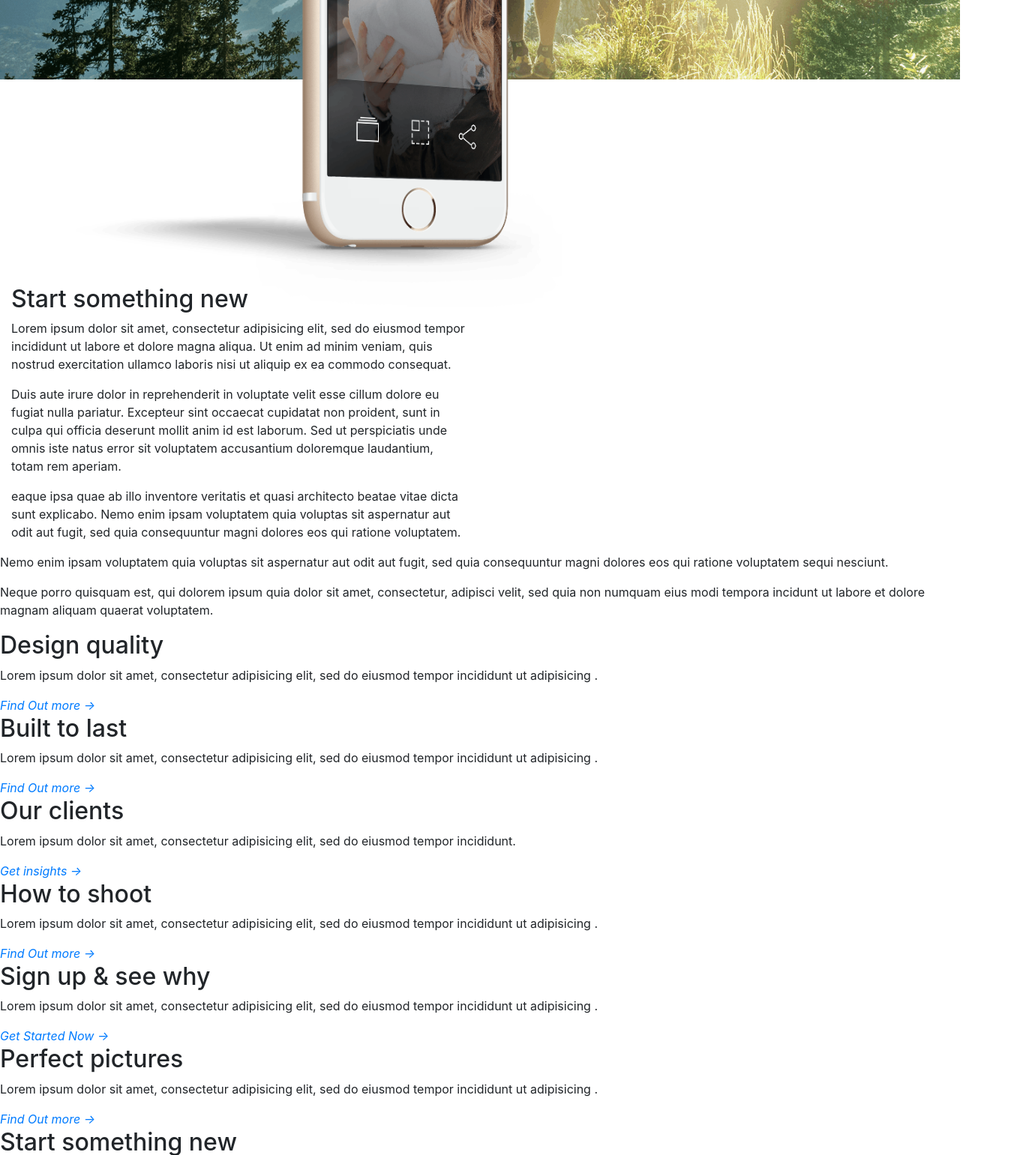
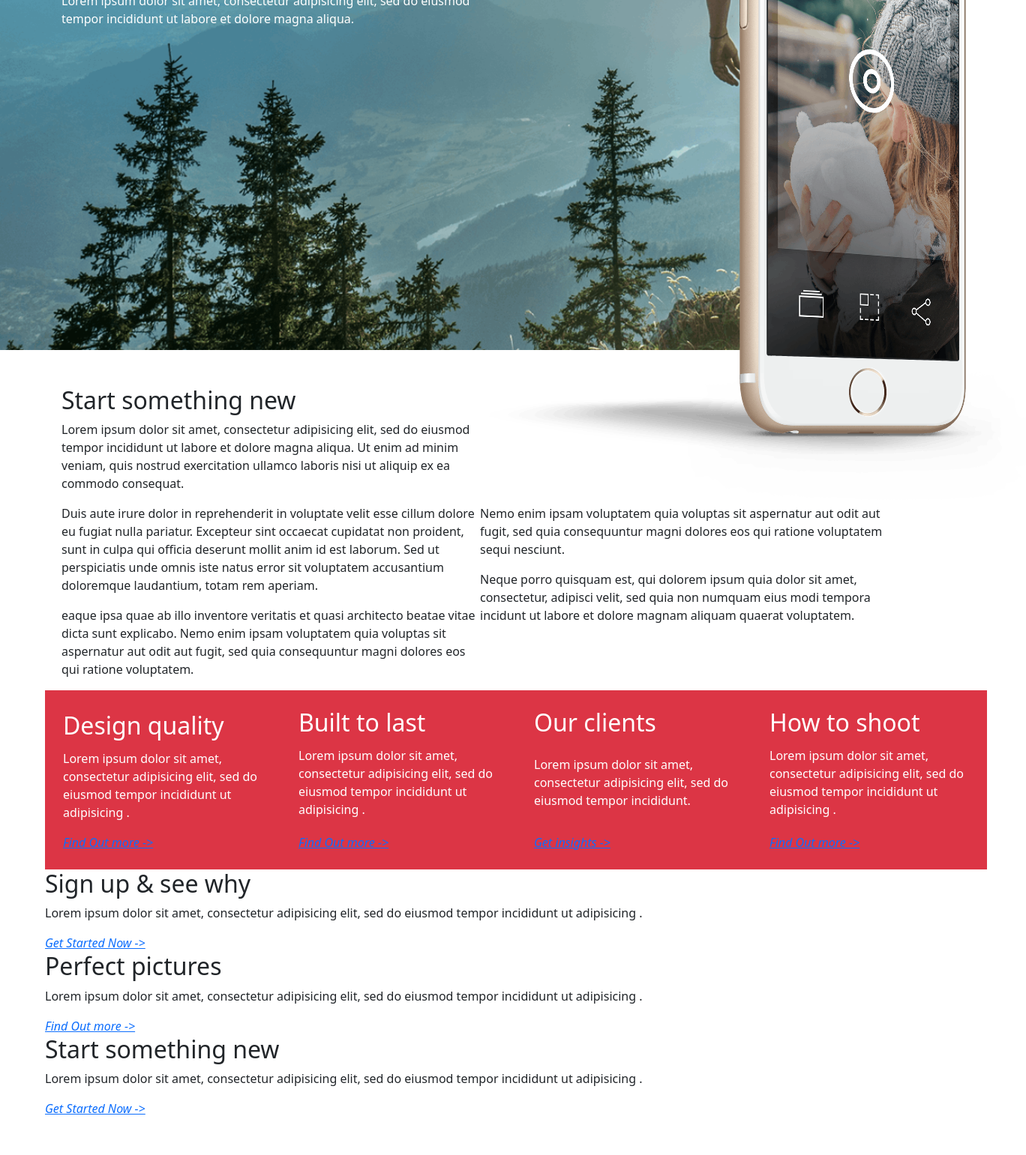
Before and after one commit to yoannperez/Blaz-Integration, a plain HTML site: page index.html in a window 1280 px wide. Shown: the part 570-2111 px from the top of the page at 75% size, 1368 px wide, since content can reach past the window. After the commit the page ends 2061 px from the top, so only its background shows below. Drawn offline with nearby package versions, Linux system fonts and the light colour scheme.

Commit message:
1st second Section done

```diff
--- a/CSS/style.css
+++ b/CSS/style.css
@@ -1,54 +1,43 @@
-@font-face {
-    font-family: 'open_sansbold';
-    src: url('/fonts/opensans_bold//OpenSans-Bold-webfont.eot');
-    src: url('/fonts/opensans_bold/OpenSans-Bold-webfont.eot?#iefix') format('embedded-opentype'),
-         url('/fonts/opensans_bold/OpenSans-Bold-webfont.woff2') format('woff2'),
-         url('/fonts/opensans_bold/OpenSans-Bold-webfont.woff') format('woff'),
-         url('/fonts/opensans_bold/OpenSans-Bold-webfont.ttf') format('truetype'),
-         url('/fonts/opensans_bold/OpenSans-Bold-webfont.svg#open_sansbold') format('svg');
-    font-weight: normal;
-    font-style: normal;
-}
-@font-face {
-    font-family: 'open_sanslight';
-    src: url('/fonts/opensans_light/OpenSans-Light-webfont.eot');
-    src: url('/fonts/opensans_light/OpenSans-Light-webfont.eot?#iefix') format('embedded-opentype'),
-         url('/fonts/opensans_light/OpenSans-Light-webfont.woff2') format('woff2'),
-         url('/fonts/opensans_light/OpenSans-Light-webfont.woff') format('woff'),
-         url('/fonts/opensans_light/OpenSans-Light-webfont.ttf') format('truetype'),
-         url('/fonts/opensans_light/OpenSans-Light-webfont.svg#open_sanslight') format('svg');
-    font-weight: normal;
-    font-style: normal;
-}
-@font-face {
-    font-family: 'open_sansregular';
-    src: url('/fonts/opensans_regular/OpenSans-Regular-webfont.eot');
-    src: url('/fonts/opensans_regular/OpenSans-Regular-webfont.eot?#iefix') format('embedded-opentype'),
-         url('/fonts/opensans_regular/OpenSans-Regular-webfont.woff2') format('woff2'),
-         url('/fonts/opensans_regular/OpenSans-Regular-webfont.woff') format('woff'),
-         url('/fonts/opensans_regular/OpenSans-Regular-webfont.ttf') format('truetype'),
-         url('/fonts/opensans_regular/OpenSans-Regular-webfont.svg#open_sansregular') format('svg');
-    font-weight: normal;
-    font-style: normal;
-}
-body{
-    font-family: 'open_sansregular';
 
-}
-/* Header */
+@import url('https://fonts.googleapis.com/css2?family=Open+Sans&display=swap');
 
 
-/* Section 1*/
-#section_one img{
-    height: 860px;
+
+
+body {
+    font-family: 'Courier New', Courier, monospace;
+}
+/*##################################*/
+/*############# COLORS #############*/
+/*##################################*/
+h1 {
+    color: #ffffff;
+ }
+
+//Background height
+.gridHeight {
+  heights: 200px;
+  color:white;
 }
 
 
-#section_one{
-    background-image: url(/Images/Image.png);
-    background-size: contain;
-    background-repeat: no-repeat;
-    margin-top: -41px;
-    height: 950px;
 
+
+/*##################################*/
+/*############# GRILLE #############*/
+/*##################################*/
+
+@media (min-width: 1200px) {
+  .container {
+    width: 1230px;
+  }
 }
+
+
+#section_one {
+  background-image: url(/Images/Image.png);
+  background-size: cover;
+  background-repeat: no-repeat;
+
+  /* height: 950px; */
+}
--- a/index.html
+++ b/index.html
@@ -1,18 +1,17 @@
 <!DOCTYPE html>
 <html>
   <head>
-        <meta charset="utf-8" lang="fr">
-        <link rel="stylesheet" href="CSS/style.css">
+    <meta charset="utf-8" lang="fr" />
+    <link rel="stylesheet" href="CSS/style.css" />
     <title>Le site de Blaz</title>
     <meta name="description" content="Page description. No longer than 155 characters." />
 
     <!-- Déclaration Bootstrap -->
-        <link rel="stylesheet" href="https://stackpath.bootstrapcdn.com/bootstrap/4.4.1/css/bootstrap.min.css" integrity="sha384-Vkoo8x4CGsO3+Hhxv8T/Q5PaXtkKtu6ug5TOeNV6gBiFeWPGFN9MuhOf23Q9Ifjh" crossorigin="anonymous">
-        <meta name="viewport" content="width=device-width, initial-scale=1">
-
+    <link href="https://cdn.jsdelivr.net/npm/bootstrap@5.1.3/dist/css/bootstrap.min.css" rel="stylesheet" integrity="sha384-1BmE4kWBq78iYhFldvKuhfTAU6auU8tT94WrHftjDbrCEXSU1oBoqyl2QvZ6jIW3" crossorigin="anonymous" />
+    <meta name="viewport" content="width=device-width, initial-scale=1.0" />
 
     <!-- Twitter Card data -->
-        <meta name="twitter:card" value="summary">
+    <meta name="twitter:card" value="summary" />
 
     <!-- Open Graph data -->
     <meta property="og:title" content="Le site de Blaz" />
@@ -20,89 +19,101 @@
     <meta property="og:url" content="http://www.example.com/" />
     <meta property="og:image" content="http://example.com/image.jpg" />
     <meta property="og:description" content="Un exercice d'intégration de page Web" />
-
-
   </head>
 
   <body>
-        <!-- Header -->
-        <header>
-            <div class="container">
-            <img src="/Images/Logo.png" alt="logo">
-            </div>
-        </header>
-
     <!-- Section 1 : Hero-->
     <section id="section_one">
       <div class="container">
-                <div class="col-md-8">
-                    <h1>Picture perfect</h1>
-                    <p>Lorem ipsum dolor sit amet, consectetur adipisicing elit, sed do eiusmod tempor incididunt ut labore et dolore magna aliqua.
-                    </p>
-                </div>
-                <div class="col-md-4">
-                    <img src="/Images/iPhone.png" alt="iphone">
+        <div class="row">
+          <div class="col-md-2 mt-5">
+            <img src="Images/Logo.png" class="logo" />
           </div>
         </div>
-
-
-
+        <div class="row">
+          <div class="col-lg-6 d-flex flex-column justify-content-center">
+            <div class=" ">
+              <div>
+                <h1>Picture perfect</h1>
+                <p class="text-white">Lorem ipsum dolor sit amet, consectetur adipisicing elit, sed do eiusmod tempor incididunt ut labore et dolore magna aliqua.</p>
+              </div>
+            </div>
+          </div>
+          <div class="col-md-6 hidden-sm-down">
+            <img class="position-relative end-0" style="top: 200px" src="/Images/iPhone.png" alt="iphone" />
+          </div>
+        </div>
+      </div>
     </section>
 
     <!-- Section 2 : Description-->
     <section id="description">
-            <div >
-                <div class="col-md-8 col-sm-12 col-lg-6">
-                    <h2>Start something new</h2>
-                    <p>Lorem ipsum dolor sit amet, consectetur adipisicing elit, sed do eiusmod tempor incididunt ut labore et dolore magna aliqua. Ut enim ad minim veniam, quis nostrud exercitation ullamco laboris nisi ut aliquip ex ea commodo consequat. </p>
-                    <p>Duis aute irure dolor in reprehenderit in voluptate velit esse cillum dolore eu fugiat nulla pariatur. Excepteur sint occaecat cupidatat non proident, sunt in culpa qui officia deserunt mollit anim id est laborum. Sed ut perspiciatis unde omnis iste natus error sit voluptatem accusantium doloremque laudantium, totam rem aperiam. </p>
-                    <p> eaque ipsa quae ab illo inventore veritatis et quasi architecto beatae vitae dicta sunt explicabo. Nemo enim ipsam voluptatem quia voluptas sit aspernatur aut odit aut fugit, sed quia consequuntur magni dolores eos qui ratione voluptatem. </p>
+      <div class="container mt-5">
+        <h2 class=" ">Start something new</h2>
+        <div class="">
+          <div class="row">
+            <p class="col-md-6">Lorem ipsum dolor sit amet, consectetur adipisicing elit, sed do eiusmod tempor incididunt ut labore et dolore magna aliqua. Ut enim ad minim veniam, quis nostrud exercitation ullamco laboris nisi ut aliquip ex ea commodo consequat.</p>
+          </div>
+          <!-- <img class="position-relative top-100 end-0" src="/Images/iPhone.png" alt="iphone" /> -->
+        </div>
+      </div>
+      <div class="container d-flex">
+        <div class="col-md-8 col-sm-12 col-lg-6 d-flex flex-column">
+          <p>Duis aute irure dolor in reprehenderit in voluptate velit esse cillum dolore eu fugiat nulla pariatur. Excepteur sint occaecat cupidatat non proident, sunt in culpa qui officia deserunt mollit anim id est laborum. Sed ut perspiciatis unde omnis iste natus error sit voluptatem accusantium doloremque laudantium, totam rem aperiam.</p>
+          <p>eaque ipsa quae ab illo inventore veritatis et quasi architecto beatae vitae dicta sunt explicabo. Nemo enim ipsam voluptatem quia voluptas sit aspernatur aut odit aut fugit, sed quia consequuntur magni dolores eos qui ratione voluptatem.</p>
+        </div>
+        <div class="absolute col-lg-6 d-flex flex-column justify-content-start">
+          <p>Nemo enim ipsam voluptatem quia voluptas sit aspernatur aut odit aut fugit, sed quia consequuntur magni dolores eos qui ratione voluptatem sequi nesciunt.</p>
+          <p>Neque porro quisquam est, qui dolorem ipsum quia dolor sit amet, consectetur, adipisci velit, sed quia non numquam eius modi tempora incidunt ut labore et dolore magnam aliquam quaerat voluptatem.</p>
+        </div>
+      </div>
+    </section>
+    <!-- Section 3 : Grill -->
+    <section id="featured_content ">
+      <div class="container-fluid ms-5">
+        <div class="d-flex ">
+          <div class="d-flex flex-column text-white col-lg-3 bg-danger p-4 justify-content-between">
+            <h2 class="mt-1">Design quality</h2>
+            <p class="mt-1">Lorem ipsum dolor sit amet, consectetur adipisicing elit, sed do eiusmod tempor incididunt ut adipisicing .</p>
+            <a href="#"><i>Find Out more -></i></a>
+          </div>
+          <div class="d-flex flex-column text-white col-lg-3 bg-danger p-4 justify-content-between">
+            <h2>Built to last</h2>
+            <p>Lorem ipsum dolor sit amet, consectetur adipisicing elit, sed do eiusmod tempor incididunt ut adipisicing .</p>
+            <a href="#"><i>Find Out more -></i></a>
+          </div>
+          <div class="d-flex flex-column text-white col-lg-3 bg-danger p-4 justify-content-between">
+            <h2>Our clients</h2>
+            <p>Lorem ipsum dolor sit amet, consectetur adipisicing elit, sed do eiusmod tempor incididunt.</p>
+            <a href="#"><i>Get insights -></i></a>
+          </div>
+          <div class="d-flex flex-column text-white col-lg-3 bg-danger p-4 justify-content-between">
+            <h2>How to shoot</h2>
+            <p>Lorem ipsum dolor sit amet, consectetur adipisicing elit, sed do eiusmod tempor incididunt ut adipisicing .</p>
+            <a href="#"><i>Find Out more -></i></a>
           </div>
         </div>
         <div>
-                <p>Nemo enim ipsam voluptatem quia voluptas sit aspernatur aut odit aut fugit, sed quia consequuntur magni dolores eos qui ratione voluptatem sequi nesciunt. </p>
-                <p>Neque porro quisquam est, qui dolorem ipsum quia dolor sit amet, consectetur, adipisci velit, sed quia non numquam eius modi tempora incidunt ut labore et dolore magnam aliquam quaerat voluptatem.</p>
+          <div>
+            <h2>Sign up & see why</h2>
+            <p>Lorem ipsum dolor sit amet, consectetur adipisicing elit, sed do eiusmod tempor incididunt ut adipisicing .</p>
+            <a href="#"><i>Get Started Now -></i></a>
           </div>
-
-        </section>
-        <!-- Section 3 : Grill -->
-        <section id="featured_content">
           <div>
-                <H2>Design quality</H2>
+            <h2>Perfect pictures</h2>
             <p>Lorem ipsum dolor sit amet, consectetur adipisicing elit, sed do eiusmod tempor incididunt ut adipisicing .</p>
             <a href="#"><i>Find Out more -></i></a>
           </div>
           <div>
-                <H2>Built to last</H2>
-                <p>Lorem ipsum dolor sit amet, consectetur adipisicing elit, sed do eiusmod tempor incididunt ut adipisicing .</p>
-                <a href="#"><i>Find Out more -></i></a>
-            </div> <div>
-                <H2>Our clients</H2>
-                <p>Lorem ipsum dolor sit amet, consectetur adipisicing elit, sed do eiusmod tempor incididunt.</p>
-                <a href="#"><i>Get insights -></i></a>
-            </div> <div>
-                <H2>How to shoot</H2>
-                <p>Lorem ipsum dolor sit amet, consectetur adipisicing elit, sed do eiusmod tempor incididunt ut adipisicing .</p>
-                <a href="#"><i>Find Out more -></i></a>
-            </div>
-
-            <div>
-                <H2>Sign up & see why</H2>
-                <p>Lorem ipsum dolor sit amet, consectetur adipisicing elit, sed do eiusmod tempor incididunt ut adipisicing .</p>
-                <a href="#"><i>Get Started Now -></i></a>
-            </div> <div>
-                <H2>Perfect pictures</H2>
-                <p>Lorem ipsum dolor sit amet, consectetur adipisicing elit, sed do eiusmod tempor incididunt ut adipisicing .</p>
-                <a href="#"><i>Find Out more -></i></a>
-            </div> <div>
-                <H2>Start something new</H2>
+            <h2>Start something new</h2>
             <p>Lorem ipsum dolor sit amet, consectetur adipisicing elit, sed do eiusmod tempor incididunt ut adipisicing .</p>
             <a href="#"><i>Get Started Now -></i></a>
           </div>
-
+        </div>
+      </div>
     </section>
 
-        <!-- Section 4 : 4 parts-->
+    <!-- Section 4 : 4 parts
         <section id="details">
             <h2>A look at details</h2>
 
@@ -132,17 +143,17 @@
 
         </section>
 
-        <!-- Section 5 : Car-->
+        Section 5 : Car
         <section id="car">
             <div>
                 <h2>More power dehind every pixel</h2>
                 <p>Lorem ipsum dolor sit amet, consectetur adipisicing elit, sed do eiusmod tempor incididunt ut labore et dolore magna aliqua. Ut enim ad minim veniam, quis nostrud exercitation ullamco laboris nisi ut aliquip ex ea commodo consequat. </p>
-                <a href="#"><i>See the options --></i></a>
+                <a href="#"><i>See the options </i></a>
             </div>
-         </section>
+         </section>-->
 
     <!-- Section 6 : Green background -->
-        <section id="about">
+    <!-- <section id="about">
             <H2>Reasons to get onboard</H2>
 
             <div>
@@ -150,12 +161,12 @@
                 <p>Lorem ipsum dolor sit amet, consectetur adipisicing elit, sed do eiusmod tempor incididunt ut labore et dolore magna aliqua. Ut enim ad minim veniam, quis nostrud exercitation ullamco laboris nisi ut aliquip ex ea commodo consequat.
                 </p>
             </div>
-            div>
+            <div>
                 <h3>Team login</h3>
                 <p>Lorem ipsum dolor sit amet, consectetur adipisicing elit, sed do eiusmod tempor incididunt ut labore et dolore magna aliqua. Ut enim ad minim veniam, quis nostrud exercitation ullamco laboris nisi ut aliquip ex ea commodo consequat.
                 </p>
             </div>
-            div>
+            <div>
                 <h3>Great Support</h3>
                 <p>Lorem ipsum dolor sit amet, consectetur adipisicing elit, sed do eiusmod tempor incididunt ut labore et dolore magna aliqua. Ut enim ad minim veniam, quis nostrud exercitation ullamco laboris nisi ut aliquip ex ea commodo consequat.
                 </p>
@@ -163,8 +174,8 @@
 
         </section>
 
-        <!-- Section 7 : Buy it!-->
-        <section id="prices_ranges">
+         Section 7 : Buy it! -->
+    <!-- <section id="prices_ranges">
             <div>
                 <button>LEGACY</button>
                 <H2>Go it solo</H2>
@@ -182,10 +193,10 @@
                 <img src="#" alt="Mac">
             </div>
 
-        </section>
+        </section>  -->
 
     <!-- Footer -->
-        <footer>
+    <!-- <footer>
             <div>
                 <h3>Get in touch</h3>
                 <p>Lorem ipsum dolor sit amet, consectetur adipisicing elit, sed do eiusmod tempor incididunt ut labore et dolore magna aliqua. Ut enim ad minim veniam, quis nostrud exercitation ullamco laboris nisi ut aliquip ex ea commodo consequat. </p>
@@ -227,12 +238,8 @@
                 <input type="text">
                 <p>We don’t send spam. Actually, who are we kiding, we’ll spam the shit out of you’r inbox</p>
             </div>
-        </footer>
+        </footer> -->
     <!-- jQuery first, then Popper.js, then Bootstrap JS -->
-    <script src="https://code.jquery.com/jquery-3.4.1.slim.min.js" integrity="sha384-J6qa4849blE2+poT4WnyKhv5vZF5SrPo0iEjwBvKU7imGFAV0wwj1yYfoRSJoZ+n" crossorigin="anonymous"></script>
-
-    <script src="https://cdn.jsdelivr.net/npm/popper.js@1.16.0/dist/umd/popper.min.js" integrity="sha384-Q6E9RHvbIyZFJoft+2mJbHaEWldlvI9IOYy5n3zV9zzTtmI3UksdQRVvoxMfooAo" crossorigin="anonymous"></script>
-    <script src="https://stackpath.bootstrapcdn.com/bootstrap/4.4.1/js/bootstrap.min.js" integrity="sha384-wfSDF2E50Y2D1uUdj0O3uMBJnjuUD4Ih7YwaYd1iqfktj0Uod8GCExl3Og8ifwB6" crossorigin="anonymous"></script>
-
+    <script src="https://cdn.jsdelivr.net/npm/bootstrap@5.1.3/dist/js/bootstrap.bundle.min.js" integrity="sha384-ka7Sk0Gln4gmtz2MlQnikT1wXgYsOg+OMhuP+IlRH9sENBO0LRn5q+8nbTov4+1p" crossorigin="anonymous"></script>
   </body>
 </html>
```
Also changed, not shown: OCRsite.html (added, +66 -0 lines), index2.html (added, +53 -0 lines), 1 other file. Lines whose indentation alone changed are shown as unchanged.
